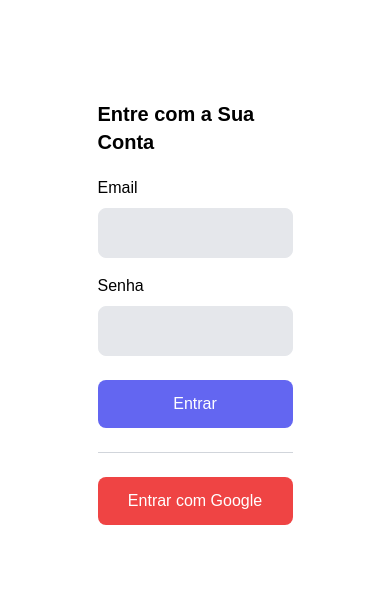
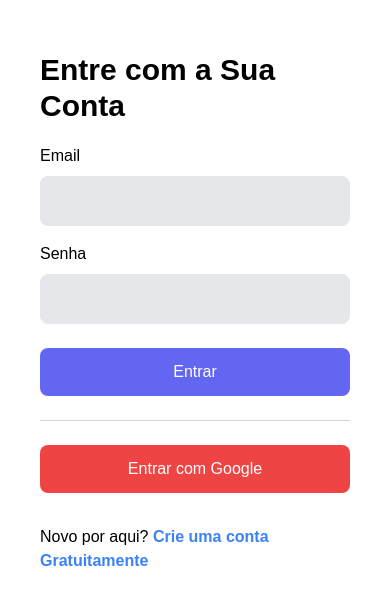
Before and after one commit to marciocrodrigues/nextjs-proj-templateadmin, a Next.js app: page /autenticacao in a window 390 px wide. Shown: the part 110-714 px from the top of the page. Built offline with nearby package versions, Linux system fonts and the light colour scheme.

Commit message:
finalizada tela de autenticação

```diff
--- a/src/components/icons/index.tsx
+++ b/src/components/icons/index.tsx
@@ -101,3 +101,20 @@
     />
   </svg>
 );
+
+export const IconeAtencao = (tamanho = 6) => (
+  <svg
+    xmlns="http://www.w3.org/2000/svg"
+    fill="none"
+    viewBox="0 0 24 24"
+    strokeWidth={1.5}
+    stroke="currentColor"
+    className={`w-${tamanho} h-${tamanho}`}
+  >
+    <path
+      strokeLinecap="round"
+      strokeLinejoin="round"
+      d="M12 9v3.75m-9.303 3.376c-.866 1.5.217 3.374 1.948 3.374h14.71c1.73 0 2.813-1.874 1.948-3.374L13.949 3.378c-.866-1.5-3.032-1.5-3.898 0L2.697 16.126zM12 15.75h.007v.008H12v-.008z"
+    />
+  </svg>
+);
--- a/src/pages/autenticacao.tsx
+++ b/src/pages/autenticacao.tsx
@@ -1,31 +1,63 @@
 import AuthInput from "@/components/auth/AuthInput";
+import { IconeAtencao } from "@/components/icons";
 import { useState } from "react";
 
 export default function Autenticacao() {
   const [modo, setModo] = useState<"login" | "cadastro">("login");
+  const [erro, setErro] = useState("");
   const [email, setEmail] = useState("");
   const [senha, setSenha] = useState("");
+
+  function exibirErro(msg: string, tempoEmSegundos = 5) {
+    setErro(msg);
+    setTimeout(() => setErro(""), tempoEmSegundos * 1000);
+  }
 
   function submeter() {
     if (modo === "login") {
       console.log("login");
+      exibirErro("Ocorreu um erro no login");
     } else {
       console.log("cadastrar");
+      exibirErro("Ocorreu um erro no cadastro");
     }
   }
 
   return (
-    <div className="flex flex-col h-screen items-center justify-center">
-      <div className="w-1/2">
+    <div className="flex h-screen items-center justify-center">
+      <div className="hidden md:block md:w-1/2 lg:w-2/3">
+        <img
+          src="https://picsum.photos/1920/1080"
+          alt="Imagem da Tela de Autenticação"
+          className="h-screen w-full object-cover"
+        />
+      </div>
+      <div className="m-10 w-full md:w-1/2 lg:w-1/3">
         <h1
           className={`
-        text-xl font-bold mb-5
+        text-3xl font-bold mb-5
       `}
         >
           {modo === "login"
             ? "Entre com a Sua Conta"
             : "Cadastre-se na Plataforma"}
         </h1>
+
+        {erro ? (
+          <div
+            className={`
+          flex items-center
+          bg-red-400 text-white py-3 px-5 my-2
+          border border-red-700 rounded-lg
+        `}
+          >
+            {IconeAtencao()}
+            <span className="ml-3">{erro}</span>
+          </div>
+        ) : (
+          false
+        )}
+
         <AuthInput
           label="Email"
           valor={email}
@@ -61,6 +93,36 @@
         >
           Entrar com Google
         </button>
+
+        {modo === "login" ? (
+          <p className="mt-8">
+            Novo por aqui?
+            <a
+              onClick={() => setModo("cadastro")}
+              className={`
+              text-blue-500 hover:text-blue-700 font-semibold
+              cursor-pointer
+            `}
+            >
+              {" "}
+              Crie uma conta Gratuitamente
+            </a>
+          </p>
+        ) : (
+          <p className="mt-8">
+            Já faz parte da nossa comunidade?
+            <a
+              onClick={() => setModo("login")}
+              className={`
+              text-blue-500 hover:text-blue-700 font-semibold
+              cursor-pointer
+            `}
+            >
+              {" "}
+              Entre com as suas Credenciais
+            </a>
+          </p>
+        )}
       </div>
     </div>
   );
```
